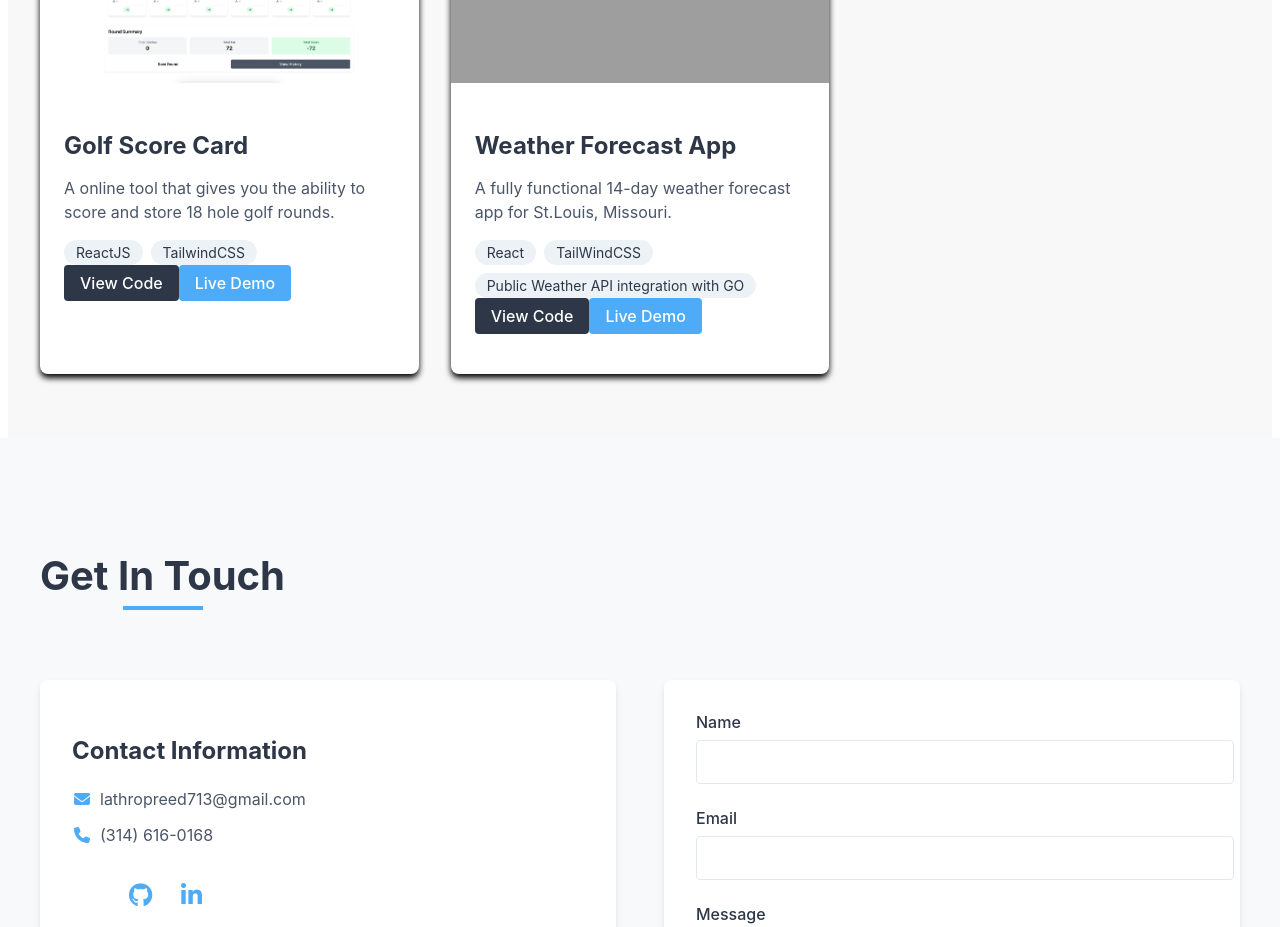
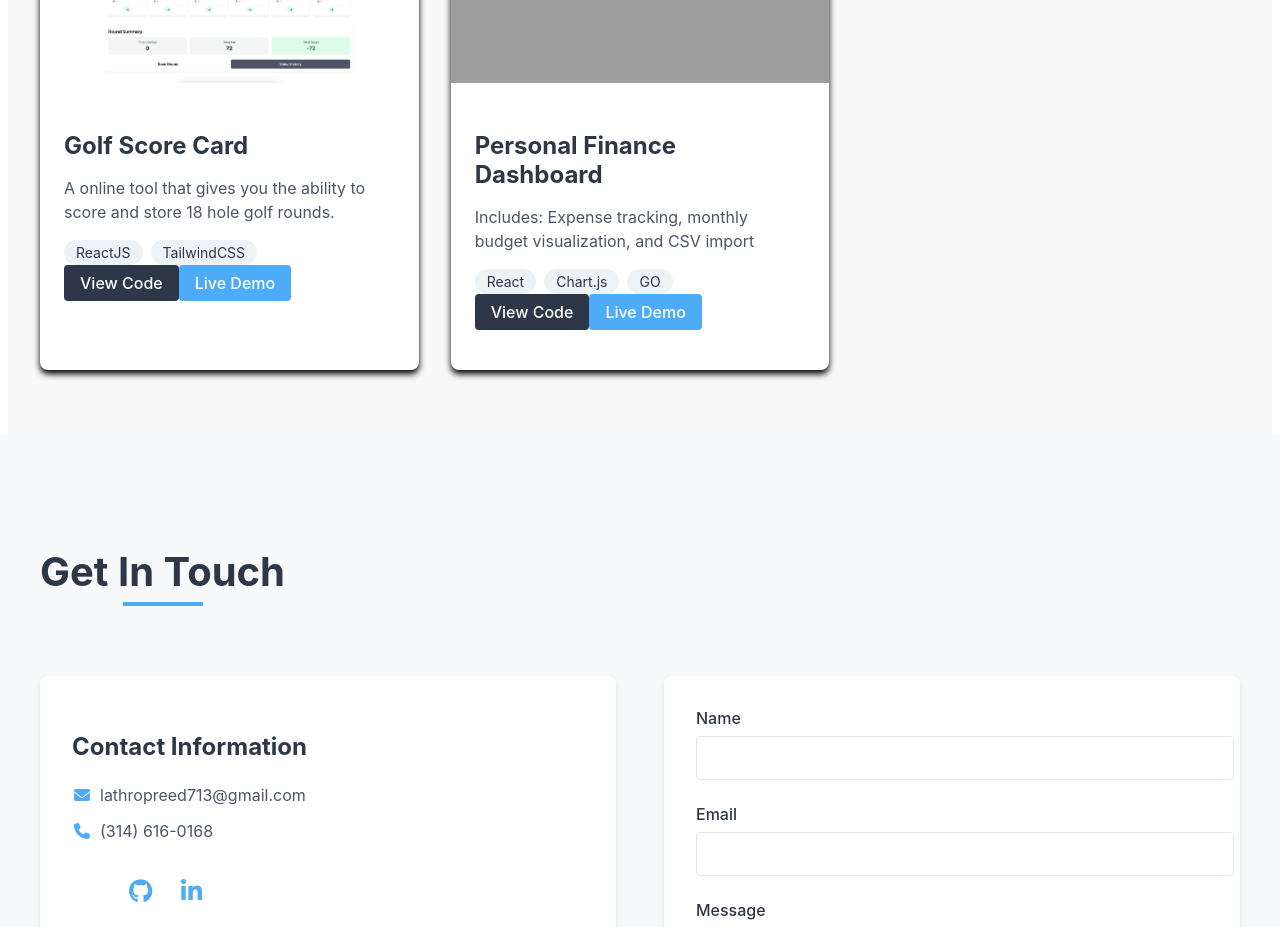
Before and after one commit to reedthedev13/Project-Portfolio, a React (Create React App) app: page / in a window 1280 px wide. Shown: the part 880-1807 px from the top of the page. Built offline with nearby package versions, Linux system fonts and the light colour scheme; grey boxes are pictures that could not be loaded.

Commit message:
changed project 2

```diff
--- a/src/components/Projects.js
+++ b/src/components/Projects.js
@@ -17,14 +17,10 @@ const Projects = () => {
     },
     {
       id: 2,
-      title: "Weather Forecast App",
+      title: "Personal Finance Dashboard",
       description:
-        "A fully functional 14-day weather forecast app for St.Louis, Missouri.",
-      technologies: [
-        "React",
-        "TailWindCSS",
-        "Public Weather API integration with GO",
-      ],
+        "Includes: Expense tracking, monthly budget visualization, and CSV import",
+      technologies: ["React", "Chart.js", "GO"],
       image: "n/a",
       githubLink: "n/a",
       liveDemo: "n/a",
```
Also changed, not shown: src/styles/projectcard.css (+7 -7 lines).
